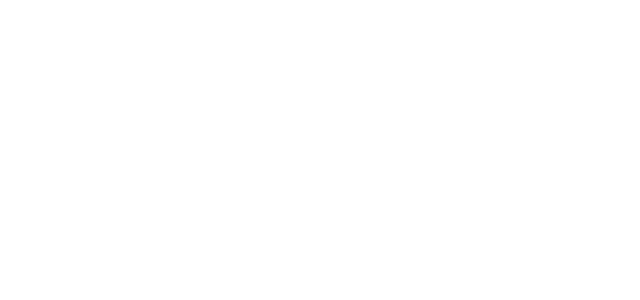
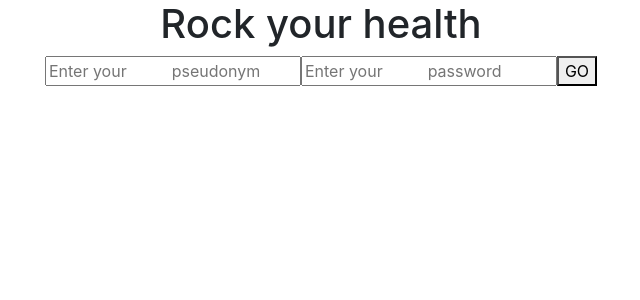
Before and after one commit to JenniferFromanger/Quoi-de-neuf, a React (Create React App) app in the folder quoi-de-neuf/: page / in a window 1280 px wide. Shown: the top 300 px of the page, without its empty margins (319-959 px from the left). Built offline with nearby package versions, Linux system fonts and the light colour scheme.

Commit message:
create the second page

```diff
--- a/quoi-de-neuf/src/App.jsx
+++ b/quoi-de-neuf/src/App.jsx
@@ -1,9 +1,14 @@
 import React from "react";
 
 import "./App.css";
+import Homepage from "./components/Homepage";
 
 function App() {
-  return <div className="App"></div>;
+  return (
+    <div className="App">
+      <Homepage />
+    </div>
+  );
 }
 
 export default App;
```
Also changed, not shown: quoi-de-neuf/src/components/Profile.jsx (added).
